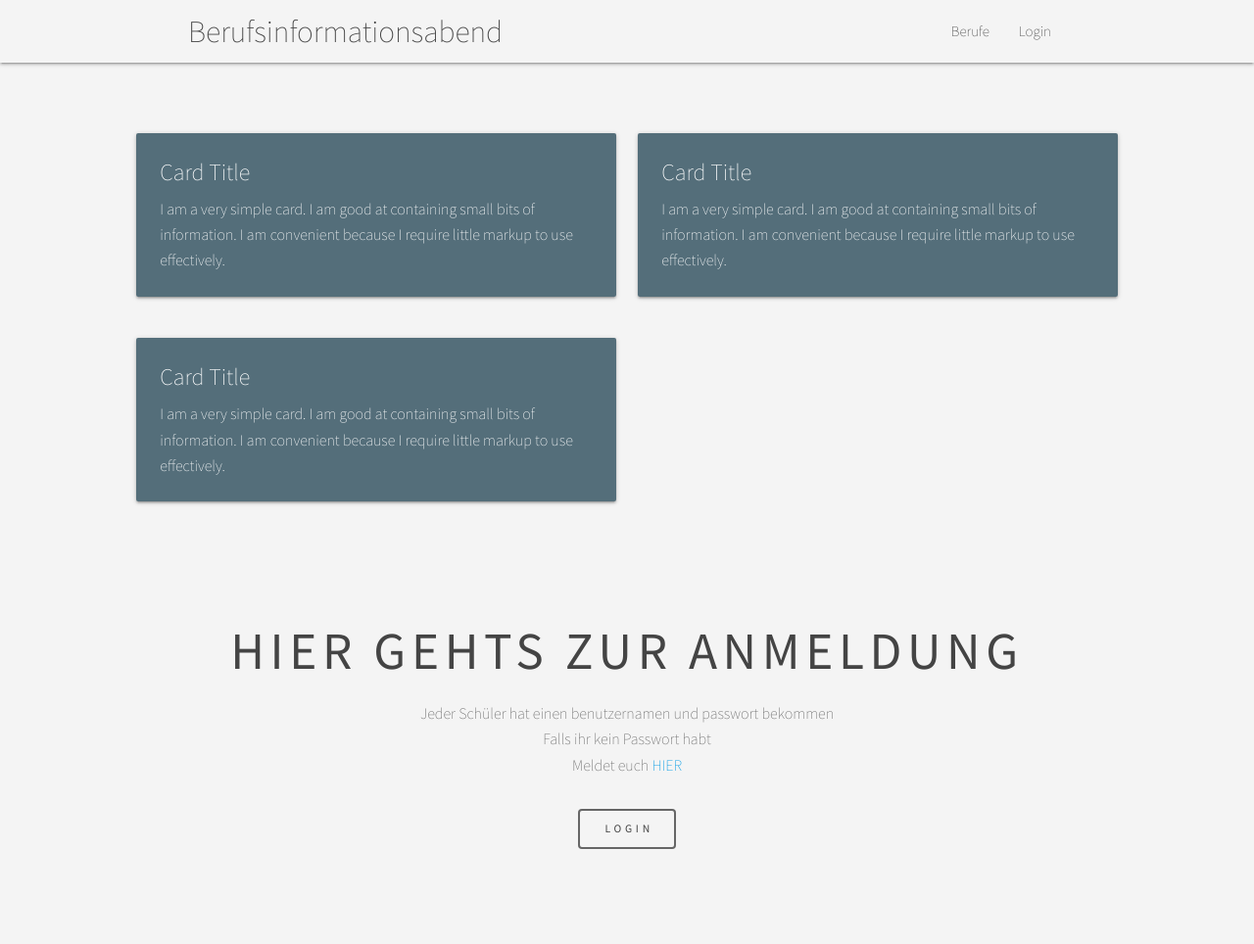
After one commit to UltronOne/WEB-BIA, a PHP site: page /berufe.html in a window 1280 px wide. The commit adds this page. Shown: the whole page at 98% size. Run offline with PHP 8.4, Linux system fonts and the light colour scheme; some libraries are stand-ins or nearby versions.

Commit message:
Präsentation
adsad

```diff
--- /dev/null
+++ b/berufe.html
@@ -0,0 +1,115 @@
+ <!DOCTYPE html>
+  <html>
+    <head>
+      <!--Import Google Icon Font-->
+      <link href="https://fonts.googleapis.com/icon?family=Material+Icons" rel="stylesheet">
+      <!--Import materialize.css-->
+      <link type="text/css" rel="stylesheet" href="css/materialize.min.css"  media="screen,projection"/>
+	<link rel="stylesheet" href="main_berufe.css" />
+
+<!-- Compiled and minified CSS -->
+  <link rel="stylesheet" href="https://cdnjs.cloudflare.com/ajax/libs/materialize/1.0.0-beta/css/materialize.min.css">
+
+      <!--Let browser know website is optimized for mobile-->
+      <meta name="viewport" content="width=device-width, initial-scale=1.0"/>
+    </head>
+
+    <body>
+
+        <!-- Navigationsbar -->
+
+  <header>
+    <nav class="nav-wrapper transparent" >
+      <div class="container" >
+        <a href="#" class="brand-logo" style="color: #444444">Berufsinformationsabend</a>
+        <a href="#" class="sidenav-trigger" data-target="mobile-menu">
+          <i class="material-icons" style="color: #444444">menu</i>
+        </a>
+        <ul class="right hide-on-med-and-down">
+          <li><a href="#berufe" style="color: #444444">Berufe</a></li>
+          <li><a href="#login" style="color: #444444">Login</a></li>
+        </ul>
+        <ul class="sidenav grey lighten-2" style="color: #444444" id="mobile-menu">
+          <li><a href="#" >Berufe</a></li>
+          <li><a href="#">Login</a></li>
+        </ul>
+      </div>
+    </nav>
+
+<!-- Wrapper -->
+			<div id="wrapper">
+
+				 <div class="row">
+    <div class="col s12 m6">
+      <div class="card blue-grey darken-1">
+        <div class="card-content white-text">
+          <span class="card-title">Card Title</span>
+          <p>I am a very simple card. I am good at containing small bits of information.
+          I am convenient because I require little markup to use effectively.</p>
+        </div>
+
+      </div>
+    </div>
+                      <div class="row">
+    <div class="col s12 m6">
+      <div class="card blue-grey darken-1">
+        <div class="card-content white-text">
+          <span class="card-title">Card Title</span>
+          <p>I am a very simple card. I am good at containing small bits of information.
+          I am convenient because I require little markup to use effectively.</p>
+        </div>
+
+      </div>
+    </div>
+  </div>
+                      <div class="row">
+    <div class="col s12 m6">
+      <div class="card blue-grey darken-1">
+        <div class="card-content white-text">
+          <span class="card-title">Card Title</span>
+          <p>I am a very simple card. I am good at containing small bits of information.
+          I am convenient because I require little markup to use effectively.</p>
+        </div>
+
+      </div>
+    </div>
+  </div>
+  </div>
+
+				<!-- CTA -->
+					<section id="cta" class="main special">
+						<h2>Hier gehts zur Anmeldung</h2>
+						<p>Jeder Schüler hat einen benutzernamen und passwort bekommen<br />
+						Falls ihr kein Passwort habt<br />
+						Meldet euch <a href="https://itg.bayern/kontakt0.html">HIER</a></p>
+						<ul class="actions">
+							<li><a href="#" class="button big">LOGIN</a></li>
+						</ul>
+					</section>
+
+      <!--JavaScript at end of body for optimized loading-->
+      <script type="text/javascript" src="js/materialize.min.js"></script>
+
+                <!-- Compiled and minified JavaScript -->
+  <script src="https://code.jquery.com/jquery-3.3.1.min.js"></script>
+  <script
+          src="https://cdnjs.cloudflare.com/ajax/libs/materialize/1.0.0-beta/js/materialize.min.js"></script>
+  <script>
+
+    $(document).ready(function(){
+      $('.sidenav').sidenav();
+      $('.materialboxed').materialbox();
+      $('.parallax').parallax();
+      $('.tabs').tabs();
+      $('.datepicker').datepicker({
+        disableWeekends: true,
+        yearRange: 1
+      });
+      $('.tooltipped').tooltip();
+      $('.scrollspy').scrollSpy();
+    });
+
+  </script>
+
+    </body>
+  </html>
--- a/index.html
+++ b/index.html
@@ -94,7 +94,7 @@
 
         <div class="col s6">
 
-    <div class="button style="align:left">
+    <div class="button"style="align:left">
 
 						<ul class="actions">
 
--- a/main_index.css
+++ b/main_index.css
@@ -71,6 +71,10 @@ p2{
 			color: #999999;
 		}
 
+#button
+{
+    display: block;
+}
 
 
 
```
